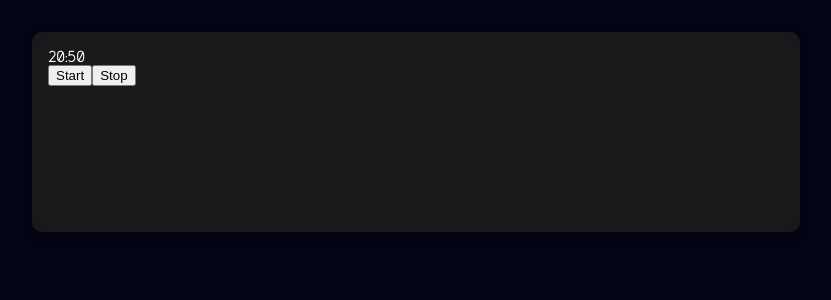
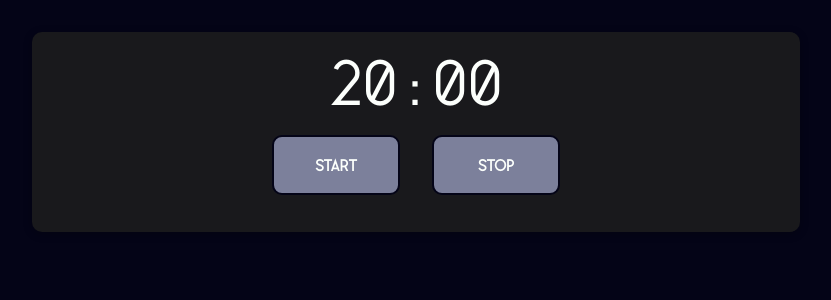
Before and after one commit to sorooshdp/Pomodoro-tracker, a React (Create React App) app: page / in a window 1280 px wide. Shown: the top 300 px of the page, without its empty margins (224-1055 px from the left). Built offline with nearby package versions, Linux system fonts and the light colour scheme.

Commit message:
feat: start and pause functionality for timer

```diff
--- a/src/components/Timer.tsx
+++ b/src/components/Timer.tsx
@@ -1,15 +1,46 @@
-import classes from "./Timer.module.css"
-import Card from '../components/UI/Card'
+import classes from "./Timer.module.css";
+import Card from "../components/UI/Card";
 import Button from "./UI/Button";
+import { useEffect, useState } from "react";
 
-const Timer = () => {
+const Timer: React.FC = () => {
+    const [isStarted, setIsStarted] = useState<boolean>(false);
+    const [seconds, setSeconds] = useState<number>(1200);
+
+    useEffect(() => {
+        console.log('use effect')
+        if (seconds === 0) return;
+
+        if (isStarted) {
+            const timer = setInterval(() => {
+                setSeconds((prevSeconds) => prevSeconds - 1);
+            }, 1000);
+
+            return () => clearInterval(timer);
+        } else {
+            return;
+        }
+    }, [seconds, isStarted]);
+
+    const minutes = Math.floor(seconds / 60);
+    const formattedSeconds = seconds % 60;
+
+    const timerHandler = () => {
+        setIsStarted((prevTimerState) => !prevTimerState);
+    };
+
     return (
         <Card style={classes.wrapper}>
-            <div>
-                <text>20:50</text>
+            <div className={ classes.timer}>
+                <span>
+                    {minutes} :{" "}
+                    {formattedSeconds < 10
+                        ? `0${formattedSeconds}`
+                        : formattedSeconds}
+                </span>
             </div>
-            <div>
-                <Button text="Start" />
+            <div className={classes.buttonWrapper}>
+                <Button text={ isStarted ? 'Pause' : 'Start'} onClick={timerHandler} />
                 <Button text="Stop" />
             </div>
         </Card>
--- a/src/components/UI/Button.tsx
+++ b/src/components/UI/Button.tsx
@@ -1,6 +1,8 @@
 import React from "react";
-const Button: React.FC<{ text: string }> = (props) => {
-    return <button>{props.text}</button>;
+import classes from './Button.module.css';
+
+const Button: React.FC<{ text: string; onClick?: () => void }> = (props) => {
+    return <button onClick={props.onClick} className={classes.button}>{props.text}</button>;
 };
 
 export default Button
```
